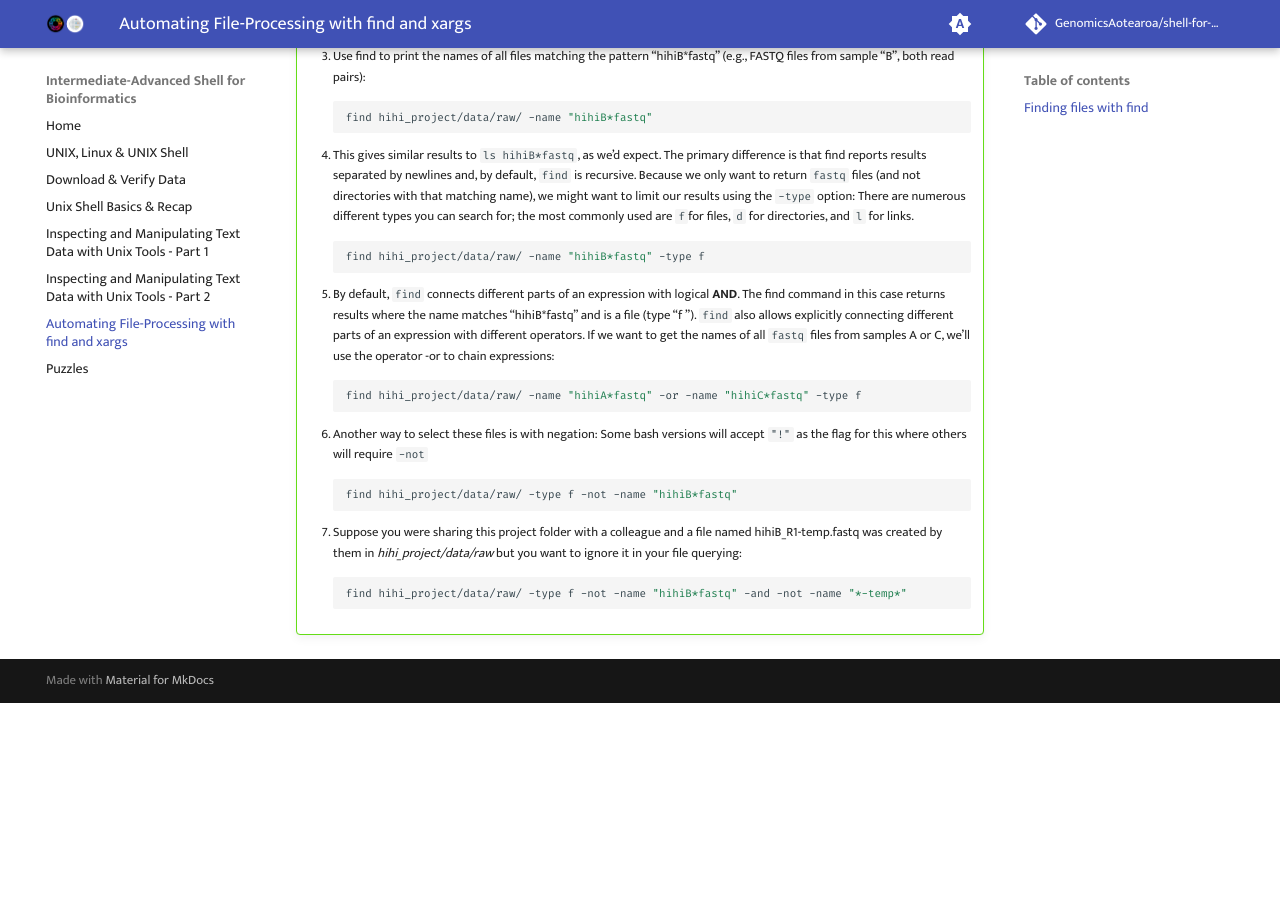
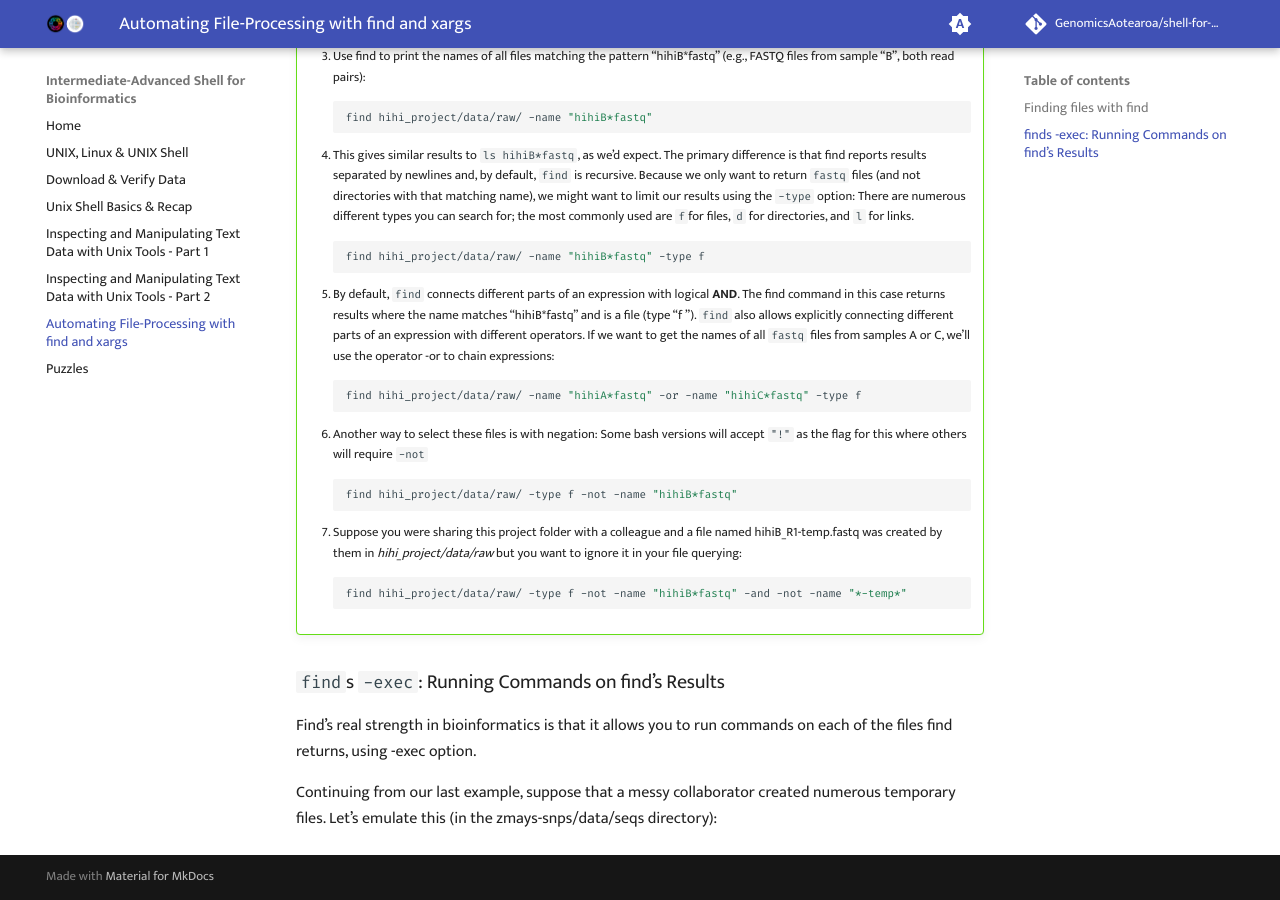
Before and after one commit to GenomicsAotearoa/shell-for-bioinformatics, an MkDocs documentation site: the page built from docs/6_automate_fileprocessing_find_xargs.md, in a window 1280 px wide and 900 px high, scrolled down 1775 px. Built offline with MkDocs 1.6.1 and Material for MkDocs 9.7.7, drawn with Linux system fonts in a browser that asks for light colours; comment, search, counter and statistics services are not loaded; before the commit the page ends 2478 px from its top, so only the background shows below that.

Commit message:
find -exec argument

````diff
--- a/docs/6_automate_fileprocessing_find_xargs.md
+++ b/docs/6_automate_fileprocessing_find_xargs.md
@@ -107,3 +107,9 @@ Argument `-maxdepth` limits the depth of the search: to search only within the c
         ```bash
         find hihi_project/data/raw/ -type f -not -name "hihiB*fastq" -and -not -name "*-temp*"
         ```
+
+### `find`s `-exec`: Running Commands on find’s Results
+
+Find’s real strength in bioinformatics is that it allows you to run commands on each of the files find returns, using -exec option.
+
+Continuing from our last example, suppose that a messy collaborator created numerous temporary files. Let’s emulate this (in the zmays-snps/data/seqs directory):
````
